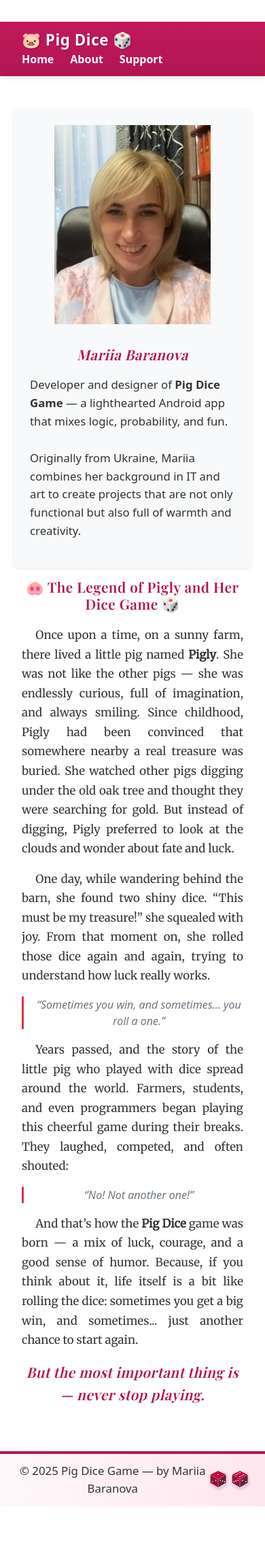
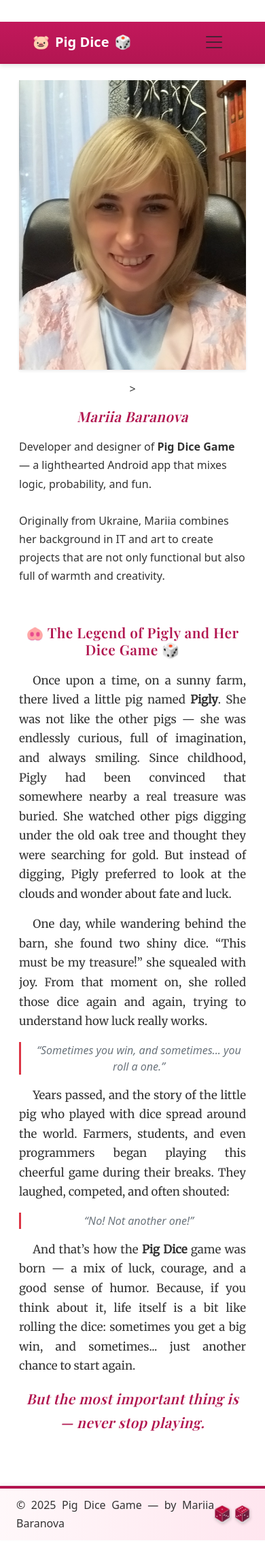
Before and after one commit to SilverPhantomSpokane/pig-dice-site, a Node server app: page /about in a window 390 px wide. Shown: the whole page at 68% size. Before the commit the page ends 2216 px from the top, so only its background shows below. Run offline with Node 20, Linux system fonts and the light colour scheme.

Commit message:
Implemantation bootstrap and flexibility for mobile phone

```diff
--- a/public/css/style.css
+++ b/public/css/style.css
@@ -311,3 +311,12 @@
   margin-bottom: 1rem;
   text-indent: 1.2em; /* красивый отступ первой строки */
 }
+img {
+  max-width: 100%;
+  height: auto;
+}
+p {
+  font-size: 1rem;
+  text-align: justify;
+  line-height: 1.7;
+}
--- a/views/pages/about.ejs
+++ b/views/pages/about.ejs
@@ -1,10 +1,12 @@
 <%- include('../layout', { body: `
- <div class="container my-5">
+<div class="container-fluid py-4">
+
   <div class="row align-items-start">
 
     <!-- Левая колонка (фото + текст) -->
-    <div class="col-md-4 text-center p-4 bg-light rounded shadow-sm">
-      <img src="/images/myphoto.jpg" alt="Mariia Baranova" class="mb-3" style="max-width: 230px;">
+    <div class="col-12 col-md-4 mb-4 mb-md-0">
+    <img src="/images/myphoto.jpg" class="img-fluid mb-3 shadow-sm" alt="Mariia Baranova">
+>
       <h2 class="legend-title fw-bold fst-italic">Mariia Baranova</h2>
       <p class="text-start">
         Developer and designer of <strong>Pig Dice Game</strong> — a lighthearted Android app that mixes
@@ -15,7 +17,7 @@
     </div>
 
     <!-- Правая колонка (история) -->
-    <div class="col-md-8">
+    <div class="col-12 col-md-8">
       <h1 class="legend-title mt-3">🐽 The Legend of Pigly and Her Dice Game 🎲</h1>
       <p class="legend-text">
         Once upon a time, on a sunny farm, there lived a little pig named <strong>Pigly</strong>.
--- a/views/pages/index.ejs
+++ b/views/pages/index.ejs
@@ -1,9 +1,9 @@
 <%- include('../layout', { body: `
-<div class="container my-5">
+<div class="container-fluid py-4">
   <div class="row align-items-start">
 
     <!-- Левая колонка (иллюстрация / картинка) -->
-    <div class="col-md-4 text-center p-4 bg-light rounded shadow-sm">
+    <div class="col-12 col-md-4 mb-4 mb-md-0">
       <img src="/images/pig3.png" alt="Pig Dice Rules" class="img-fluid rounded mb-3" style="max-width: 250px;">
       <h2 class="legend-title fw-bold fst-italic">How to Play</h2>
       <p class="legend-text">
@@ -13,7 +13,7 @@
     </div>
 
     <!-- Правая колонка (текст с правилами) -->
-    <div class="col-md-8">
+    <div class="col-12 col-md-8">
       <h2 class="legend-title mt-3">🎲 Pig Dice Game Rules 🐷</h2>
 
       <p class="legend-text">
--- a/views/pages/support.ejs
+++ b/views/pages/support.ejs
@@ -3,8 +3,10 @@
     title: 'Support — Pig Dice Game',
     body: `
       <section class="support-section container my-5">
+        <div class="container-fluid py-4">
+
         <div class="row justify-content-center">
-          <div class="col-md-8">
+          <div class="col-12 col-md-8">
             <div class="p-4 rounded shadow-sm support-card">
               <h1 class="text-danger fw-bold mb-3">Contact the Developer</h1>
               <p class="mb-4 text-secondary">
@@ -37,6 +39,7 @@
             </div>
           </div>
         </div>
+        </div>
       </section>
     `
   })
--- a/views/partials/navbar.ejs
+++ b/views/partials/navbar.ejs
@@ -1,12 +1,24 @@
-<nav class="navbar">
-  <div class="navbar-left">
-    <a href="/" class="brand">
+<nav class="navbar navbar-expand-md" style="background: linear-gradient(to bottom, #c2185b, #b31652); border-bottom: 3px solid #b2154f;">
+  <div class="container">
+
+    <!-- Бренд -->
+    <a href="/" class="navbar-brand fw-bold text-white d-flex align-items-center gap-2">
       🐷 <span>Pig Dice</span> 🎲
     </a>
+
+    <!-- Кнопка для мобильного меню -->
+    <button class="navbar-toggler text-white border-0" type="button" data-bs-toggle="collapse" data-bs-target="#mainNav">
+      <span class="navbar-toggler-icon"></span>
+    </button>
+
+    <!-- Ссылки -->
+    <div class="collapse navbar-collapse" id="mainNav">
+      <ul class="navbar-nav ms-auto">
+        <li class="nav-item"><a href="/" class="nav-link text-white fw-semibold">Home</a></li>
+        <li class="nav-item"><a href="/about" class="nav-link text-white fw-semibold">About</a></li>
+        <li class="nav-item"><a href="/support" class="nav-link text-white fw-semibold">Support</a></li>
+      </ul>
+    </div>
+
   </div>
-  <ul class="navbar-links">
-    <li><a href="/">Home</a></li>
-    <li><a href="/about">About</a></li>
-    <li><a href="/support">Support</a></li>
-  </ul>
 </nav>
```
